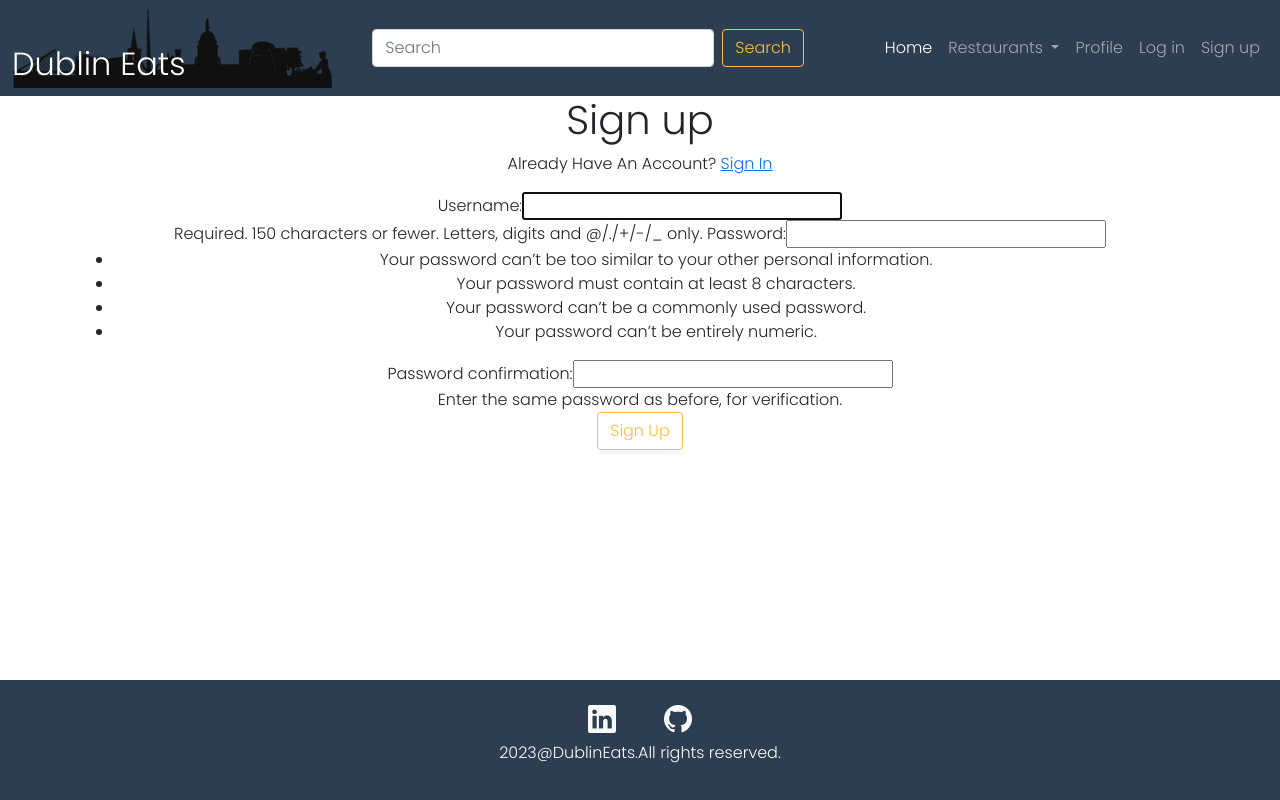
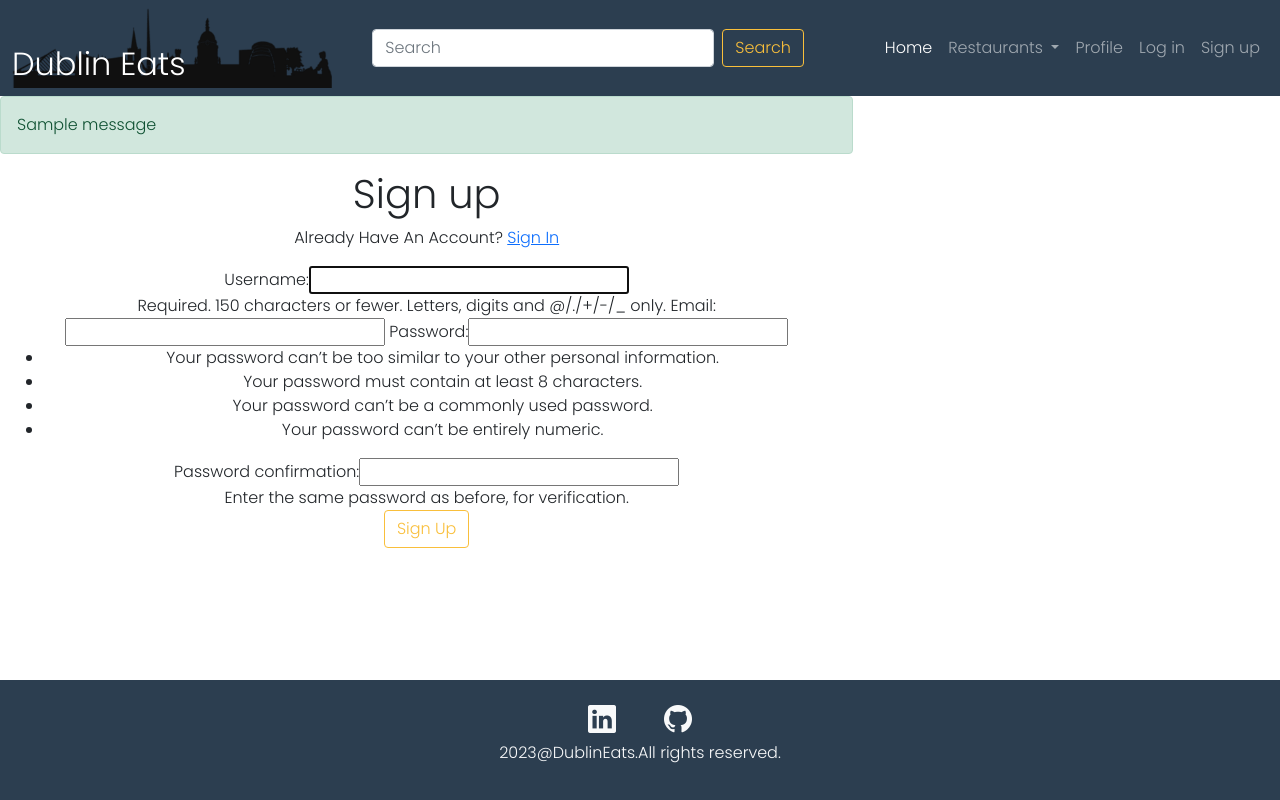
Before and after one commit to SooryaGeorge7/DublinEats, a Django app: page /signup/ in a window 1280 px wide. Run offline with Django 3.2, Linux system fonts and the light colour scheme; tables that the repository leaves empty hold one stand-in row (values such as "Sample post"); one stand-in notice (Sample message) is shown.

Commit message:
feat:Add forms.py and validation in views

```diff
--- a/DublinEats/settings.py
+++ b/DublinEats/settings.py
@@ -38,6 +38,7 @@ ALLOWED_HOSTS = ['8000-sooryageorge7-dublineats-o7pyysdnm7.us2.codeanyapp.com',
 INSTALLED_APPS = [
     'home.apps.HomeConfig',
     'users.apps.UsersConfig',
+    # 'crispy_forms',
     'django.contrib.admin',
     'django.contrib.auth',
     'django.contrib.contenttypes',
@@ -138,6 +139,7 @@ STATIC_ROOT = os.path.join(BASE_DIR, 'staticfiles')
 MEDIA_URL = '/media/'
 DEFAULT_FILE_STORAGE = 'cloudinary_storage.storage.MediaCloudinaryStorage'
 
+# CRISPY_TEMPLATE_PACK = 'bootstrap5'
 # Default primary key field type
 # https://docs.djangoproject.com/en/3.2/ref/settings/#default-auto-field
 
--- a/templates/base.html
+++ b/templates/base.html
@@ -75,7 +75,17 @@
     </header>
 
     <main>
-        {% block content %}{% endblock %}
+        <div class="col-md-8">
+            {% if messages %}
+            {% for message in messages %}
+            <div class="alert alert-{{ message.tags }}">
+                {{ message }}
+            </div>
+            {% endfor %}
+            {% endif %}
+            {% block content %}{% endblock %}
+        </div>
+
     </main>
 
     <footer class="footer fixed-bottom">
--- /dev/null
+++ b/users/forms.py
@@ -0,0 +1,11 @@
+from django import forms
+from django.contrib.auth.models import User
+from django.contrib.auth.forms import UserCreationForm
+
+
+class UserSignupForm(UserCreationForm):
+    email = forms.EmailField()
+
+    class Meta:
+        model = User
+        fields = ['username', 'email', 'password1', 'password2']
--- a/users/templates/users/signup.html
+++ b/users/templates/users/signup.html
@@ -1,4 +1,5 @@
 {% extends "base.html" %}
+
 {% block content %}
 <div class="container justify-content-center text-center">
     <div>
@@ -8,7 +9,7 @@
     <form method="POST">
         {% csrf_token %}
         <div>
-            {{form}}
+            {{ form }}
         </div>
         <div>
             <button class="btn btn-outline-info button-dbneats" type="submit"> Sign Up </button>
--- a/users/views.py
+++ b/users/views.py
@@ -1,7 +1,17 @@
-from django.shortcuts import render
-from django.contrib.auth.forms import UserCreationForm
+from django.shortcuts import render, redirect
+from django.contrib import messages
+from .forms import UserSignupForm
 # Create your views here.
 
+
 def signup(request):
-    form = UserCreationForm()
-    return render(request, 'users/signup.html', {'form':form})
+    if request.method == 'POST':
+        form = UserSignupForm(request.POST)
+        if form.is_valid():
+            username = form.cleaned_data.get('username')
+            messages.success(request, f'Signup Succesful {username}!')
+            form.save()
+            return redirect('dublineats-home')
+    else:
+        form = UserSignupForm()
+    return render(request, 'users/signup.html', {'form': form})
```
